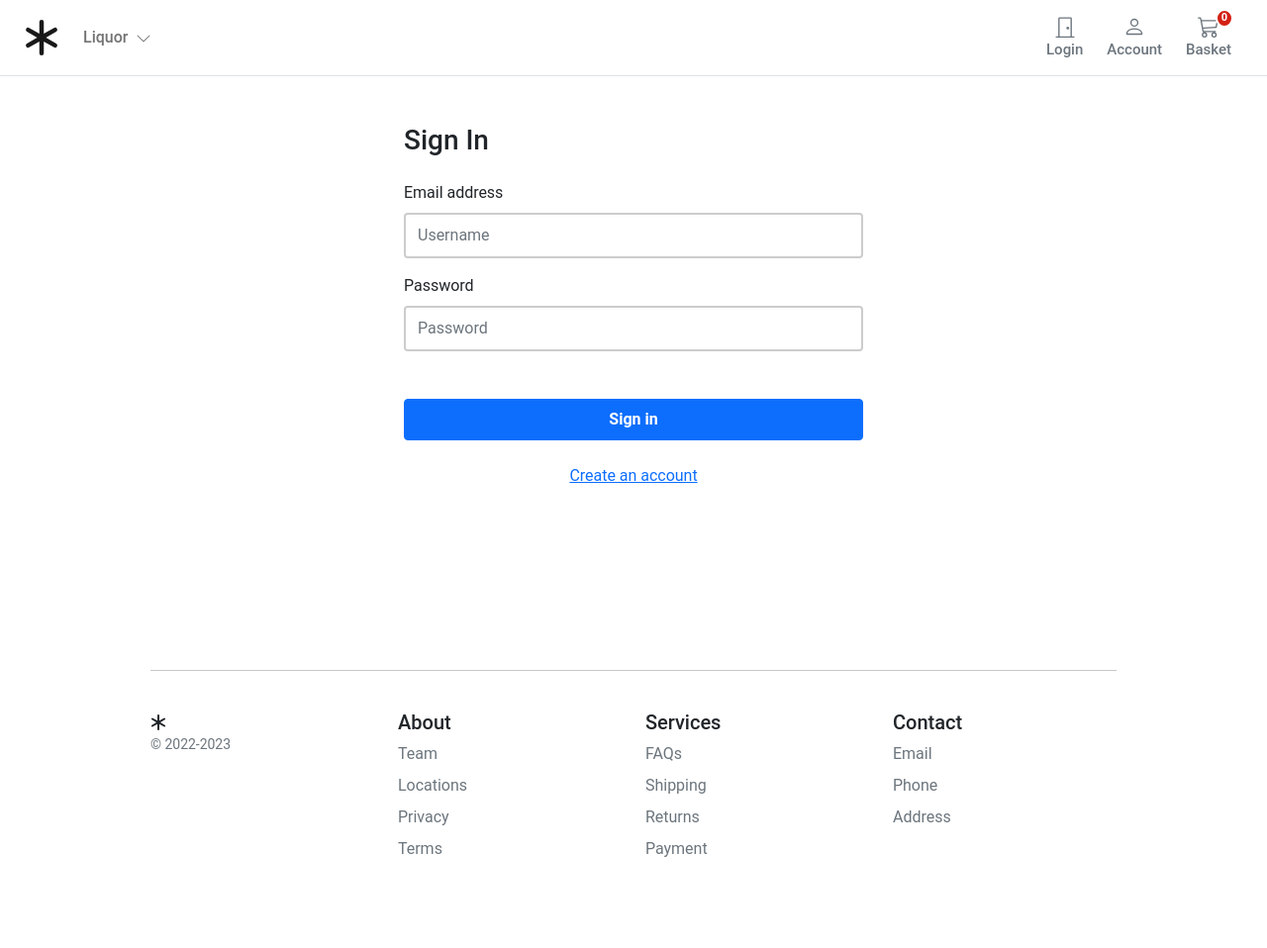
After one commit to Rey12456/ecommercev2, a Django app: page /account/login/ in a window 1280 px wide. The commit adds this page. Shown: the whole page at 99% size. Run offline with Django 3.2, Linux system fonts and the light colour scheme; data that the repository does not hold is empty; parts of the project's set-up code (start-up, migrations or seed data) failed here and were passed over.

Commit message:
Add files via upload

```diff
--- a/account/forms.py
+++ b/account/forms.py
@@ -1,5 +1,19 @@
 from django import forms
 from .models import UserBase
+from django.contrib.auth.forms import AuthenticationForm
+
+
+
+class UserLoginForm(AuthenticationForm):
+    username = forms.CharField(widget=forms.TextInput(attrs={'class': 'form-control mb-3', 'placeholder': 'Username', 'id': 'login-username'}))
+    password = forms.CharField(widget=forms.PasswordInput(attrs={'class': 'form-control', 'placeholder': 'Password', 'id': 'login-pwd'}))
+
+
+
+
+
+
+
 
 class RegistrationForm(forms.ModelForm):
     user_name = forms.CharField(label='Enter Username', min_length=4, max_length=50, help_text='Required')
--- a/account/urls.py
+++ b/account/urls.py
@@ -1,10 +1,15 @@
 from django.urls import path
 from . import views
+from django.contrib.auth import views as auth_views
+from .forms import (UserLoginForm)
 
 app_name = 'account'
 
 urlpatterns = [
+    path('login/', auth_views.LoginView.as_view(template_name='account/registration/login.html', form_class=UserLoginForm), name='login'),
+    path('logout/', auth_views.LogoutView.as_view(next_page='/account/login/'), name='logout'),
     path('register/', views.account_register, name='register'),
     path('activate/<slug:uidb64>/<slug:token>/', views.account_activate, name='activate'),
     path('dashboard/', views.dashboard, name='dashboard'),
+
 ]
--- /dev/null
+++ b/templates/account/registration/login.html
@@ -0,0 +1,70 @@
+{% extends "../../store/base.html" %}
+{% block title %}Log-in{% endblock %}
+{% block content %}
+
+<style>
+    .container-fluid {
+        max-width: 100%;
+    }
+
+    .account-form input {
+        border: 2px solid #ccc;
+        height: calc(2em + .75rem + 2px);
+    }
+
+    .account-form input:focus {
+        border-color: #1497ff;
+        box-shadow: none;
+    }
+</style>
+
+<div class="container-fluid">
+    <div class="row no-gutter">
+        <div class="col-md-12">
+            <div class="login d-flex align-items-center py-5">
+                <div class="container">
+                    <div class="row">
+                        <div class="col-12 col-lg-6  mx-auto">
+                            <form method="POST" class="account-form">
+                                {% csrf_token %}
+                                <h3 class="mb-4">Sign In</h3>
+
+                                {% if form.errors %}
+                                    <div class="alert alert-primary" role="alert">
+                                        Error: Username or Password not correct!
+                                    </div>
+                                {% endif %}
+
+                                <label class="form-label">{{ form.username.label}}</label>
+                                {{ form.username }}
+
+                                <label class="form-label">{{ form.password.label}}</label>
+                                {{ form.password }}
+
+                                <div class="d-grid gap-2">
+                                    <input type="hidden" name="next" value="{{ next }}">
+                                    <button class="btn btn-primary py-2 mb-4 mt-5 fw-bold" type="submit" value="Log-in">
+                                        <a href="{% url 'account:dashboard' %}" style="text-decoration: none; color: white;">Sign in</a>
+                                    </button>
+                                </div>
+
+                                <p class="text-center pb-3">
+                                    <a href="{% url 'account:register' %}">Create an account</a>
+                                </p>
+                            </form>
+
+                            <p class="small text-center pt-4">
+                                {% comment %} <a href="{% url "password_reset" %}">Forgotten Password?</a> {% endcomment %}
+                            </p>
+                            <p class="small text-center">
+                                {% comment %} <a href="{% url "accounts:register" %}">Help Center?</a> {% endcomment %}
+                            </p>
+                        </div>
+                    </div>
+                </div>
+            </div>
+        </div>
+    </div>
+</div>
+
+{% endblock %}
--- a/templates/store/base.html
+++ b/templates/store/base.html
@@ -69,7 +69,7 @@
                     </button>
 
                     {% if user.is_authenticated %}
-                    <a type="button" role="button" href=""
+                    <a type="button" role="button" href="{% url "account:logout" %}"
                         class="btn btn-outline-secondary border-0 basket-btn">
                         <div>
                             <svg xmlns="http://www.w3.org/2000/svg" width="22" height="22" fill="currentColor"
```
Also changed, not shown: templates/account/user/dashboard.html (+21 -1 lines), db.sqlite3.
